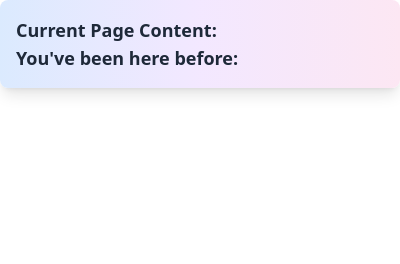
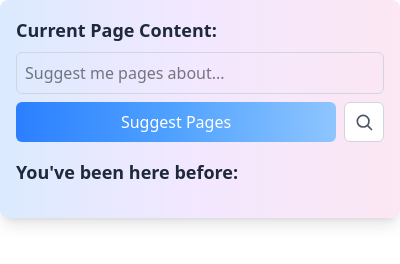
Before and after one commit to temal07/resurface, a browser extension: page popup.html in a window 400 px wide. Drawn offline with Linux system fonts and the light colour scheme.

Commit message:
Refactor code to include a prompt bar and a search button. Display the current page content before fetching relative pages.

```diff
--- a/popup.html
+++ b/popup.html
@@ -9,16 +9,30 @@
 <body class="w-[400px] h-auto bg-white">
     <script type="module" src="popup.js" defer></script>
     <div class="flex flex-col rounded-lg shadow-lg bg-gradient-to-r from-blue-100 via-purple-100 to-pink-100 p-4">
+        <!-- display the current page content here -->
         <div class="">
             <h1 class="text-lg font-semibold text-gray-800">Current Page Content:</h1>
             <div id="page-container">
 
             </div>
         </div>
-        <div class="">
-            <h1 class="text-lg font-semibold text-gray-800">You've been here before:</h1>
-            <div id="relevant-pages-container">
-
+        <!-- design a prompt bar here -->
+        <div class="flex flex-col gap-2 py-2">
+            <input type="text" placeholder="Suggest me pages about..." class="w-full p-2 rounded-md border border-gray-300" id="prompt-input">
+            <div class="flex flex-row gap-2">
+                <button class="flex-1 min-w-0 bg-gradient-to-r from-blue-500 via-blue-400 to-blue-300 text-white p-2 px-6 rounded-md transition-colors duration-300 hover:from-blue-600 hover:via-blue-500 hover:to-blue-400 cursor-pointer" id="prompt-button">Suggest Pages</button>
+                <button title="Inspect this page" class="flex items-center justify-center rounded-md border border-gray-300 bg-white hover:bg-gray-100 transition-colors w-10 h-10 cursor-pointer" id="inspect-button">
+                    <!-- Inspect (magnifying glass) icon SVG -->
+                    <svg xmlns="http://www.w3.org/2000/svg" class="h-5 w-5 text-gray-600" fill="none" viewBox="0 0 24 24" stroke="currentColor">
+                        <circle cx="11" cy="11" r="7" stroke="currentColor" stroke-width="2" fill="none"/>
+                        <line x1="16.65" y1="16.65" x2="21" y2="21" stroke="currentColor" stroke-width="2" stroke-linecap="round"/>
+                    </svg>
+                </button>
+            </div>
+            <!-- display the relevant pages here -->
+            <div class="py-2">
+                <h1 class="text-lg font-semibold text-gray-800">You've been here before:</h1>
+                <div id="relevant-pages-container"></div>
             </div>
         </div>
     </div>
--- a/popup.js
+++ b/popup.js
@@ -13,13 +13,13 @@ const container = document.getElementById("page-container");
 const relatedPageContainer = document.getElementById("relevant-pages-container");
 
 const init = async () => {
-    try {
     const tab = await getActiveTab();
     const bookmarks = await getBookmarkedPages();
     const searchHistory = await getSearchHistory();
 
     const pageMeaning = await getPageMeaning(tab.id);
 
+    // Update the page data with the page meaning
     updatePageData({
         id: tab.id,
         name: tab.title,
@@ -29,9 +29,16 @@ const init = async () => {
         body: pageMeaning.body,
     });
 
+    // Render the page data to the container before fetching the relevant pages from the backend
+    renderPageData(pageData, container); // This is the page the user is on
+    /* /////// RELEVANT PAGES LOGIC /////// */
+    /*
+                try {
+            // Check if the embedding is cached
             const cacheKey = `embed:${tab.url}`;
             const cached = await chrome.storage.local.get(cacheKey);
 
+            // If the embedding is cached, use it, otherwise fetch it from the backend
             let generatedPageData = cached[cacheKey] || null;
 
             if (!generatedPageData) {
@@ -61,7 +68,7 @@ const init = async () => {
                 }));
                 console.log("FINAL RESULTS COME FROM GEMINI-GENERATED SUMMARY!");
             } catch (err) {
-            console.warn("Embedding comparison failed, trying Gemini ranking", err);
+                console.warn("Gemini Summary Failed: Trying Embeddings...", err);
                 try {
                     // Secondary: Embedding-based similarity
                     const compareData = await compareEmbeddingResponse(
@@ -78,7 +85,7 @@ const init = async () => {
                     }));
                     console.log("FINAL RESULTS COME FROM EMBEDDINGS!");
                 } catch (err2) {
-                console.warn("Gemini ranking failed, falling back to local TF-IDF", err2);
+                    console.warn("Embeddings Failed: Trying Local TF-IDF + COSINE SIM...", err2);
                     // Fallback: local cosine similarity on summary
                     finalResults = comparePages(pageData, bookmarks, searchHistory, generatedPageData.summary);
                     console.log("FINAL RESULTS COME FROM LOCAL TF-IDF + COSINE SIM!");
@@ -88,12 +95,12 @@ const init = async () => {
             console.log("Generated Page Data:", generatedPageData);
             console.log("Final Results:", finalResults);
 
-        renderPageData(pageData, container);
             renderRelativePageData(finalResults, relatedPageContainer);
         } catch (err) {
             console.error(err);
             container.innerHTML = `<span class="text-red-500">Failed to load page info</span>`;
         }
+    */
 };
 
 init();
--- a/utils/pageData.js
+++ b/utils/pageData.js
@@ -39,6 +39,10 @@ export const fetchGeneratedPageData = async () => {
     });
 
     const data = await res.json();
+
+    if (data.summary === "INSUFFICIENT_CONTEXT") {
+        throw new Error("Gemini Summary Failed: Falling Back on Embeddings...");
+    }
 
     return data;
 }
```
Lines whose indentation alone changed are shown as unchanged.
